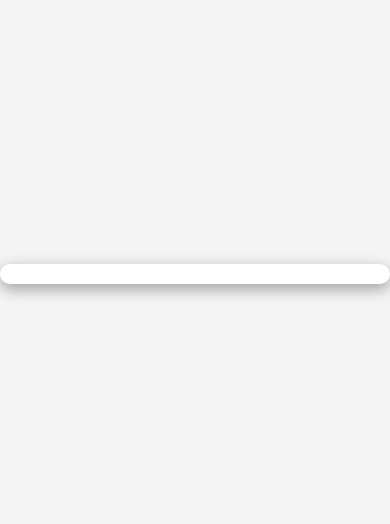
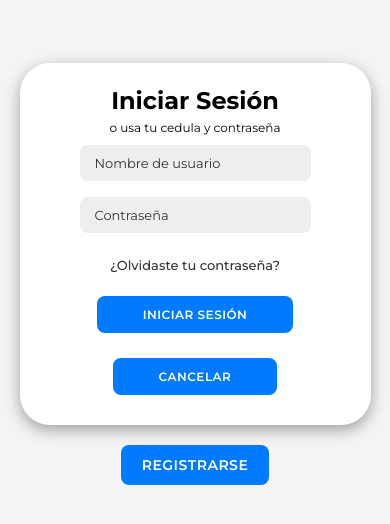
Before and after one commit to IMarcusDev/IMarcusDev.github.io, a Vue app: page /login in a window 390 px wide. Shown: the part 148-672 px from the top of the page. Built offline with nearby package versions, Linux system fonts and the light colour scheme.

Commit message:
Resposividad v0.2

```diff
--- a/src/views/Login.vue
+++ b/src/views/Login.vue
@@ -1,8 +1,23 @@
 <template>
     <link rel="stylesheet" href="https://cdnjs.cloudflare.com/ajax/libs/font-awesome/6.4.2/css/all.min.css">
     <div id="backgroundLogin">
-        <div class="container" id="container">
-            <div class="form-container sign-up">
+        <div class="container" :class="{ active: !isLogin }">
+            <div class="form-container sign-in" :class="{ hidden: !isLogin }">
+                <form @submit.prevent="handleLogin">
+                    <h2>Iniciar Sesión</h2>
+                    <span>o usa tu cedula y contraseña</span>
+                    <input type="text" ref="loginUsername" placeholder="Nombre de usuario" v-model="loginForm.username" @input="validateLoginUsername">
+                    <span v-if="errors.loginUsername">{{ errors.loginUsername }}</span>
+                    <input type="password" ref="loginPassword" placeholder="Contraseña" v-model="loginForm.password" @input="validateLoginPassword">
+                    <span v-if="errors.loginPassword">{{ errors.loginPassword }}</span>
+                    <a href="#" @click.prevent="$router.push('/forgot-password')">¿Olvidaste tu contraseña?</a>
+                    <button>Iniciar Sesión</button>
+                    <router-link to="/">
+                        <button>Cancelar</button>
+                    </router-link>
+                </form>
+            </div>
+            <div class="form-container sign-up" :class="{ hidden: isLogin }">
                 <form @submit.prevent="handleRegister">
                     <h2>Crear una cuenta</h2>
                     <input type="text" ref="Names" placeholder="Nombres" v-model="registerForm.Names" @input="validateNames">
@@ -28,35 +43,23 @@
                     </router-link>
                 </form>
             </div>
-            <div class="form-container sign-in">
-                <form @submit.prevent="handleLogin">
-                    <h2>Iniciar Sesión</h2>
-                    <span>o usa tu cedula y contraseña</span>
-                    <input type="text" ref="loginUsername" placeholder="Nombre de usuario" v-model="loginForm.username" @input="validateLoginUsername">
-                    <span v-if="errors.loginUsername">{{ errors.loginUsername }}</span>
-                    <input type="password" ref="loginPassword" placeholder="Contraseña" v-model="loginForm.password" @input="validateLoginPassword">
-                    <span v-if="errors.loginPassword">{{ errors.loginPassword }}</span>
-                    <a href="#" @click.prevent="$router.push('/forgot-password')">¿Olvidaste tu contraseña?</a>
-                    <button>Iniciar Sesión</button>
-                    <router-link to="/">
-                        <button>Cancelar</button>
-                    </router-link>
-                </form>
-            </div>
             <div class="toggle-container">
                 <div class="toggle">
                     <div class="toggle-panel toggle-left">
                         <h1>¡Bienvenido de nuevo!</h1>
                         <p>Ingresa tus datos personales para acceder a todas las funciones del sitio</p>
-                        <button class="hidden" id="login">Iniciar Sesión</button>
+                        <button class="hidden" id="login" @click="toggleForm">Iniciar Sesión</button>
                     </div>
                     <div class="toggle-panel toggle-right">
                         <h1>¡Hola!</h1>
                         <p>Regístrate con tus datos personales para acceder a todas las funciones del sitio</p>
-                        <button class="hidden" id="register">Registrarse</button>
+                        <button class="hidden" id="register" @click="toggleForm">Registrarse</button>
                     </div>
                 </div>
             </div>
+        </div>
+        <div class="mobile-toggle">
+            <button @click="toggleForm">{{ isLogin ? 'Registrarse' : 'Iniciar Sesión' }}</button>
         </div>
     </div>
 </template>
@@ -85,7 +88,8 @@ export default {
                 username: '',
                 password: ''
             },
-            errors: {}
+            errors: {},
+            isLogin: true
         };
     },
     mounted() {
@@ -95,18 +99,16 @@ export default {
 
         registerBtn.addEventListener('click', () => {
             container.classList.add("active");
+            this.isLogin = false;
         });
 
         loginBtn.addEventListener('click', () => {
             container.classList.remove("active");
+            this.isLogin = true;
         });
 
         const option = this.currenOption;
-        if (option === 'registrarse') {
-            container.classList.add("active");
-        } else if (option === 'iniciarSesion') {
-            container.classList.remove("active");
-        }
+        this.isLogin = option !== 'registrarse';
     },
     computed: {
         currenOption(){
@@ -115,6 +117,15 @@ export default {
         }
     },
     methods: {
+        toggleForm() {
+            this.isLogin = !this.isLogin;
+            const container = document.getElementById('container');
+            if (this.isLogin) {
+                container.classList.remove("active");
+            } else {
+                container.classList.add("active");
+            }
+        },
         validateNames() {
             const regex = /^[a-zA-Z\s]*$/;
             this.errors.Names = !regex.test(this.registerForm.Names) ? 'El nombre no puede contener números' : '';
@@ -277,73 +288,64 @@ export default {
 <style scoped>
 @import url('https://fonts.googleapis.com/css2?family=Montserrat:wght@300;400;500;600;700&display=swap');
 
-*{
+* {
     margin: 0;
     padding: 0;
     box-sizing: border-box;
     font-family: 'Montserrat', sans-serif;
 }
 
-body{
+body {
     background-color: #c9d6ff;
     background: linear-gradient(to right, #e2e2e2, #c9d6ff);
-    height: 50vh;
-    max-height: 50vh;
+    height: 100vh;
     margin: 0;
 }
 
-#age{
-    text-align: right;
-}
-
-.labelFechaNac{
-    position: absolute;
-    top: 36.5%;
-    font-size: 13px;
-    right: 50%;
-}
-
-#backgroundLogin{
+#backgroundLogin {
     width: 100%;
     height: 100%;
     display: flex;
     justify-content: center;
     align-items: center;
+    flex-direction: column;
 }
 
-.container{
+.container {
     background-color: #fff;
     border-radius: 30px;
     box-shadow: 0 5px 15px rgba(0, 0, 0, 0.35);
-    position: absolute;
+    position: relative;
     overflow: hidden;
-    width: 768px;
-    height: 730px;
-    max-width: 100%;
-    min-width: 480px;
+    width: 90%;
+    max-width: 768px;
+    height: auto;
+    padding: 20px;
+    display: flex;
+    flex-direction: column;
+    align-items: center;
 }
 
-
-.container p{
+.container p {
     font-size: 14px;
     line-height: 20px;
     letter-spacing: 0.3px;
     margin: 20px 0;
 }
 
-.container span{
+.container span {
     font-size: 12px;
     color: black;
 }
 
-.container a{
+.container a {
     color: #333;
     font-size: 13px;
     text-decoration: none;
     margin: 15px 0 10px;
 }
 
-.container button{
+.container button {
     background-color: #007BFF;
     color: #fff;
     font-size: 12px;
@@ -357,25 +359,26 @@ body{
     cursor: pointer;
 }
 
-.container button.hidden{
+.container button.hidden {
     background-color: transparent;
     border-color: #fff;
 }
 
-.container form{
+.container form {
     background-color: #fff;
     display: flex;
     align-items: center;
     justify-content: center;
     flex-direction: column;
     padding: 0 40px;
+    width: 100%;
 }
 
-.container form h2{
+.container form h2 {
     color: black;
 }
 
-.container input{
+.container input {
     background-color: #eee;
     border: none;
     margin: 8px 0;
@@ -391,66 +394,57 @@ input::placeholder {
     opacity: 1;
 }
 
-.form-container{
-    position: absolute;
-    top: 0;
-    height: auto;
+.form-container {
+    width: 100%;
     transition: all 0.6s ease-in-out;
 }
 
-.sign-in{
-    left: 0;
+.sign-in {
+    display: flex;
     width: 50%;
-    z-index: 2;
-    top: 30%;
 }
 
-.container.active .sign-in{
-    transform: translateX(100%);
+.container.active .sign-in {
+    visibility: hidden;
 }
 
-.sign-up{
-    top: 20px;
-    left: 0;
+.sign-up {
+    display: flex;
     width: 50%;
-    opacity: 0;
-    z-index: 1;
 }
 
-.container.active .sign-up{
-    transform: translateX(100%);
-    opacity: 1;
-    z-index: 5;
-    animation: move 0.6s;
+.toggle-container {
+    display: none;
 }
 
-@keyframes move{
-    0%, 49.99%{
-        opacity: 0;
-        z-index: 1;
-    }
-    50%, 100%{
-        opacity: 1;
-        z-index: 5;
-    }
+.mobile-toggle {
+    display: none;
 }
 
-.social-icons{
-    margin: 20px 0;
+.form-container.hidden {
+    visibility: hidden;
+    opacity: 0;
+    transition: visibility 0s 0.5s, opacity 0.5s linear;
 }
 
-.social-icons a{
-    border: 1px solid #ccc;
-    border-radius: 20%;
-    display: inline-flex;
-    justify-content: center;
-    align-items: center;
-    margin: 0 3px;
-    width: 40px;
-    height: 40px;
+.form-container:not(.hidden) {
+    visibility: visible;
+    opacity: 1;
+    transition: opacity 0.5s linear;
 }
 
-.toggle-container{
+@media (min-width: 768px) {
+    .container {
+        flex-direction: row;
+        height: 730px;
+    }
+
+    .form-container {
+        width: 50%;
+    }
+
+    .toggle-container {
+        display: block;
         position: absolute;
         top: 0;
         left: 50%;
@@ -462,12 +456,12 @@ input::placeholder {
         z-index: 1000;
     }
 
-.container.active .toggle-container{
+    .container.active .toggle-container {
         transform: translateX(-100%);
         border-radius: 0 150px 100px 0;
     }
 
-.toggle{
+    .toggle {
         background-color: #007BFF;
         height: 100%;
         background: linear-gradient(to right, #357ABD, #007BFF);
@@ -480,11 +474,11 @@ input::placeholder {
         transition: all 0.6s ease-in-out;
     }
 
-.container.active .toggle{
+    .container.active .toggle {
         transform: translateX(50%);
     }
 
-.toggle-panel{
+    .toggle-panel {
         position: absolute;
         width: 50%;
         height: 100%;
@@ -499,70 +493,67 @@ input::placeholder {
         transition: all 0.6s ease-in-out;
     }
 
-.toggle-left{
+    .toggle-left {
         transform: translateX(-200%);
     }
 
-.container.active .toggle-left{
+    .container.active .toggle-left {
         transform: translateX(0);
     }
 
-.toggle-right{
+    .toggle-right {
         right: 0;
         transform: translateX(0);
     }
 
-.container.active .toggle-right{
+    .container.active .toggle-right {
         transform: translateX(200%);
     }
+}
 
-@media (max-width: 768px) {
+@media (max-width: 767px) {
     .container {
-        width: 100%;
+        flex-direction: column;
         height: auto;
-        min-width: 100%;
     }
 
     .form-container {
         width: 100%;
-        padding: 20px;
+        display: none;
+    }
+
+    .form-container.sign-in {
+        display: flex;
+    }
+
+    .form-container.sign-up {
+        display: flex;
+    }
+
+    .form-container.hidden {
+        display: none;
     }
 
     .toggle-container {
         display: none;
     }
 
-    .sign-in, .sign-up {
-        width: 100%;
-        left: 0;
-        top: 0;
-        transform: none;
-        opacity: 1;
-        z-index: 5;
+    .mobile-toggle {
+        display: block;
+        margin-top: 20px;
     }
 
-    .container.active .sign-in, .container.active .sign-up {
-        transform: none;
-    }
-}
-
-@media (max-width: 480px) {
-    .container {
-        padding: 10px;
-    }
-
-    .form-container form {
-        padding: 0 20px;
-    }
-
-    .container button {
+    .mobile-toggle button {
+        background-color: #007BFF;
+        color: #fff;
+        font-size: 14px;
         padding: 10px 20px;
-        font-size: 10px;
-    }
-
-    .container input {
-        padding: 8px 10px;
-        font-size: 12px;
+        border: 1px solid transparent;
+        border-radius: 8px;
+        font-weight: 600;
+        letter-spacing: 0.5px;
+        text-transform: uppercase;
+        cursor: pointer;
     }
 }
 </style>
```
Lines whose indentation alone changed are shown as unchanged.
